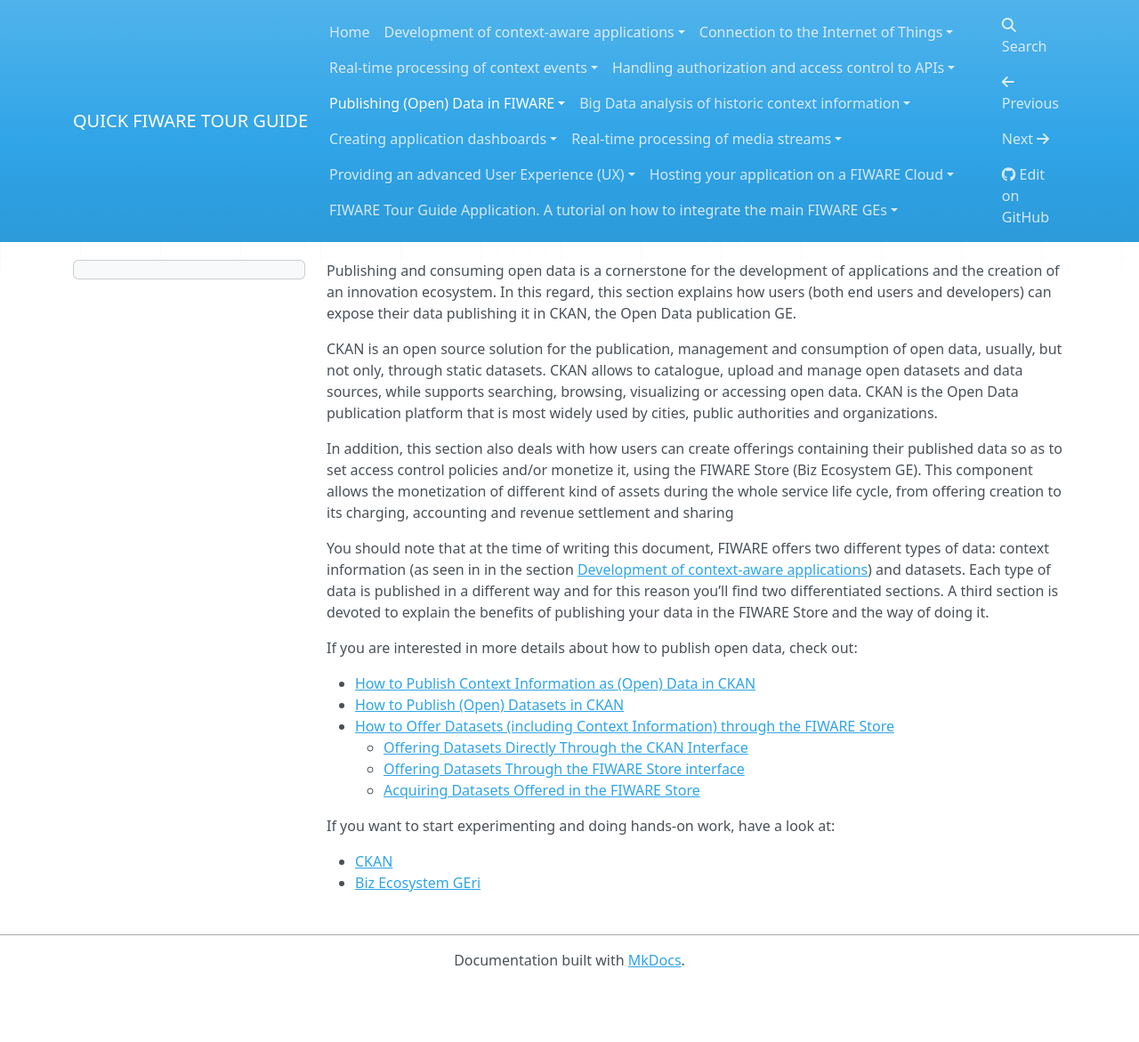
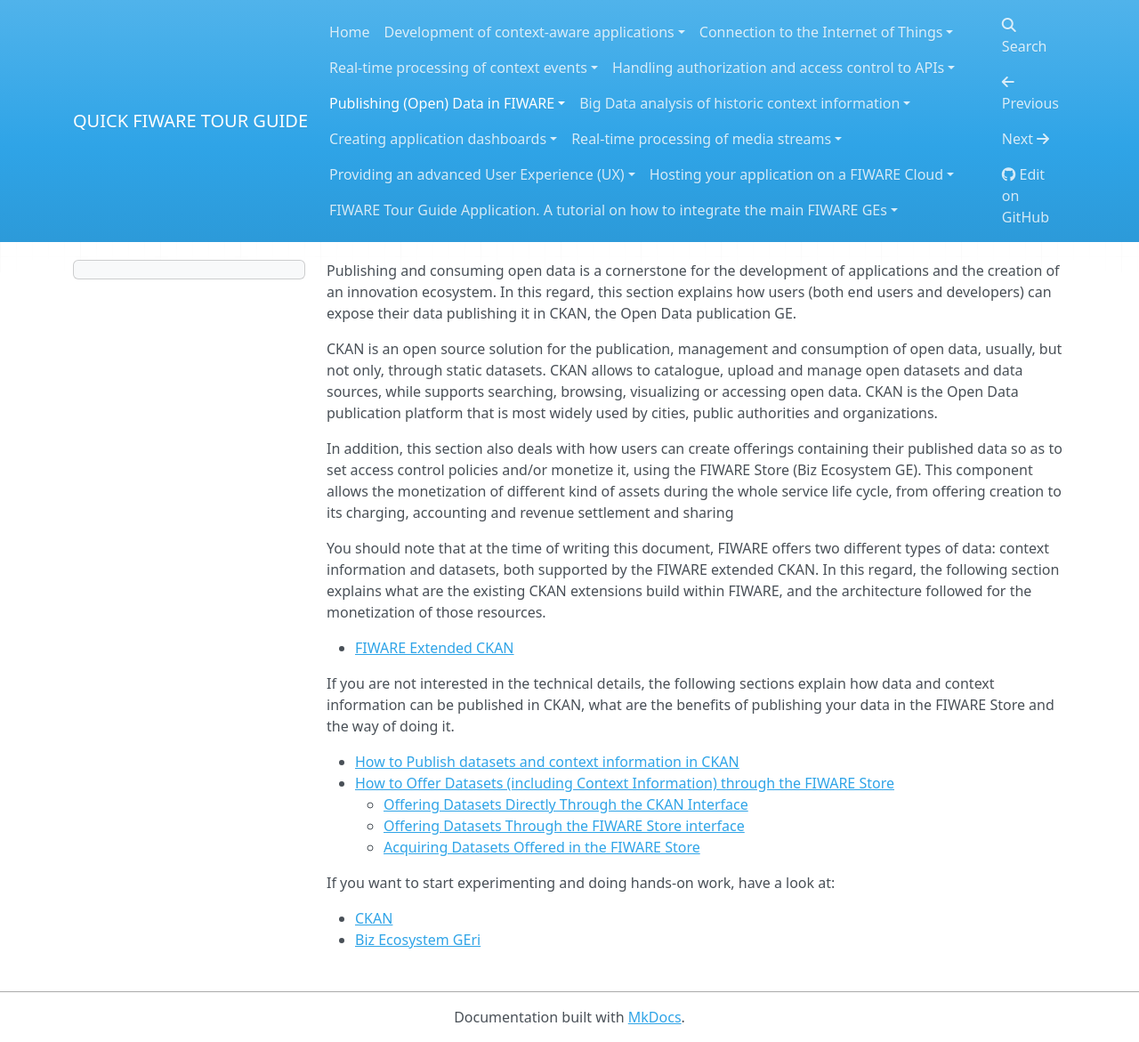
Before and after one commit to FIWARE-Ops/docs.TourGuide, an MkDocs documentation site: the page built from doc/publishing-open-data-in-fiware/introduction.md, in a window 1280 px wide. Shown: the whole page at 89% size. Built offline with MkDocs 1.6.1, drawn with Linux system fonts in a browser that asks for light colours; nearby versions of some CDN libraries; comment, search, counter and statistics services are not loaded; old or Windows-style settings are respelled for this version of MkDocs; before the commit the page ends 1107 px from its top, so only the background shows below that.

Commit message:
Include an Architecture and CKAN extensions section in publishing open data

```diff
--- a/doc/publishing-open-data-in-fiware/introduction.md
+++ b/doc/publishing-open-data-in-fiware/introduction.md
@@ -18,19 +18,19 @@ service life cycle, from offering creation to its charging, accounting
 and revenue settlement and sharing
 
 You should note that at the time of writing this document, FIWARE offers
-two different types of data: context information (as seen in in the section
-[Development of context-aware applications](/development-context-aware-applications/introduction/))
-and datasets. Each type of data is published in a different way
-and for this reason you’ll find two differentiated sections. A third
-section is devoted to explain the benefits of publishing your data
-in the FIWARE Store and the way of doing it.
+two different types of data: context information and datasets, both supported
+by the FIWARE extended CKAN. In this regard, the following section explains
+what are the existing CKAN extensions build within FIWARE, and the
+architecture followed for the monetization of those resources.
 
-If you are interested in more details about how to publish open data,
-check out:
+-   [FIWARE Extended CKAN](/publishing-open-data-in-fiware/fiware-extended-ckan)
 
--   [How to Publish Context Information as (Open) Data in
-    CKAN](/publishing-open-data-in-fiware/how-to-publish-context-information-as-open-data-in-ckan/)
--   [How to Publish (Open) Datasets in
+If you are not interested in the technical details, the following sections
+explain how data and context information can be published in CKAN, what
+are the benefits of publishing your data in the FIWARE Store and the
+way of doing it.
+
+-   [How to Publish datasets and context information in
     CKAN](/publishing-open-data-in-fiware/how-to-publish-open-datasets-in-ckan-2/)
 -   [How to Offer Datasets (including Context Information) through the
     FIWARE Store](/publishing-open-data-in-fiware/how-to-offer-datasets-including-context-information-through-the-wstore/introduction/)
--- a/mkdocs.yml
+++ b/mkdocs.yml
@@ -40,8 +40,8 @@ pages:
      - 'Deep Dive': 'handling-authorization-and-access-control-to-apis/deep-dive.md'
   - 'Publishing (Open) Data in FIWARE':
      - 'Introduction': 'publishing-open-data-in-fiware/introduction.md'
-     - 'How to Publish (Open) Datasets in CKAN': 'publishing-open-data-in-fiware/how-to-publish-open-datasets-in-ckan-2.md'
-     - 'How to Publish Context Information as (Open) Data in CKAN': 'publishing-open-data-in-fiware/how-to-publish-context-information-as-open-data-in-ckan.md'
+     - 'FIWARE Extended CKAN': 'publishing-open-data-in-fiware/fiware-extended-ckan.md'
+     - 'How to Publish datasets and context information in CKAN': 'publishing-open-data-in-fiware/how-to-publish-open-datasets-in-ckan-2.md'
      - 'How to Offer Datasets (including Context Information) through the FIWARE Store':
        - 'Introduction': 'publishing-open-data-in-fiware/how-to-offer-datasets-including-context-information-through-the-wstore/introduction.md'
        - 'Offering Datasets Directly Through the CKAN Interface': 'publishing-open-data-in-fiware/how-to-offer-datasets-including-context-information-through-the-wstore/offering-datasets-directly-through-the-ckan-interface.md'
```
Also changed, not shown: doc/publishing-open-data-in-fiware/fiware-extended-ckan.md (added, +114 -0 lines), doc/publishing-open-data-in-fiware/images/ckan-monetization-arch.png (added).
